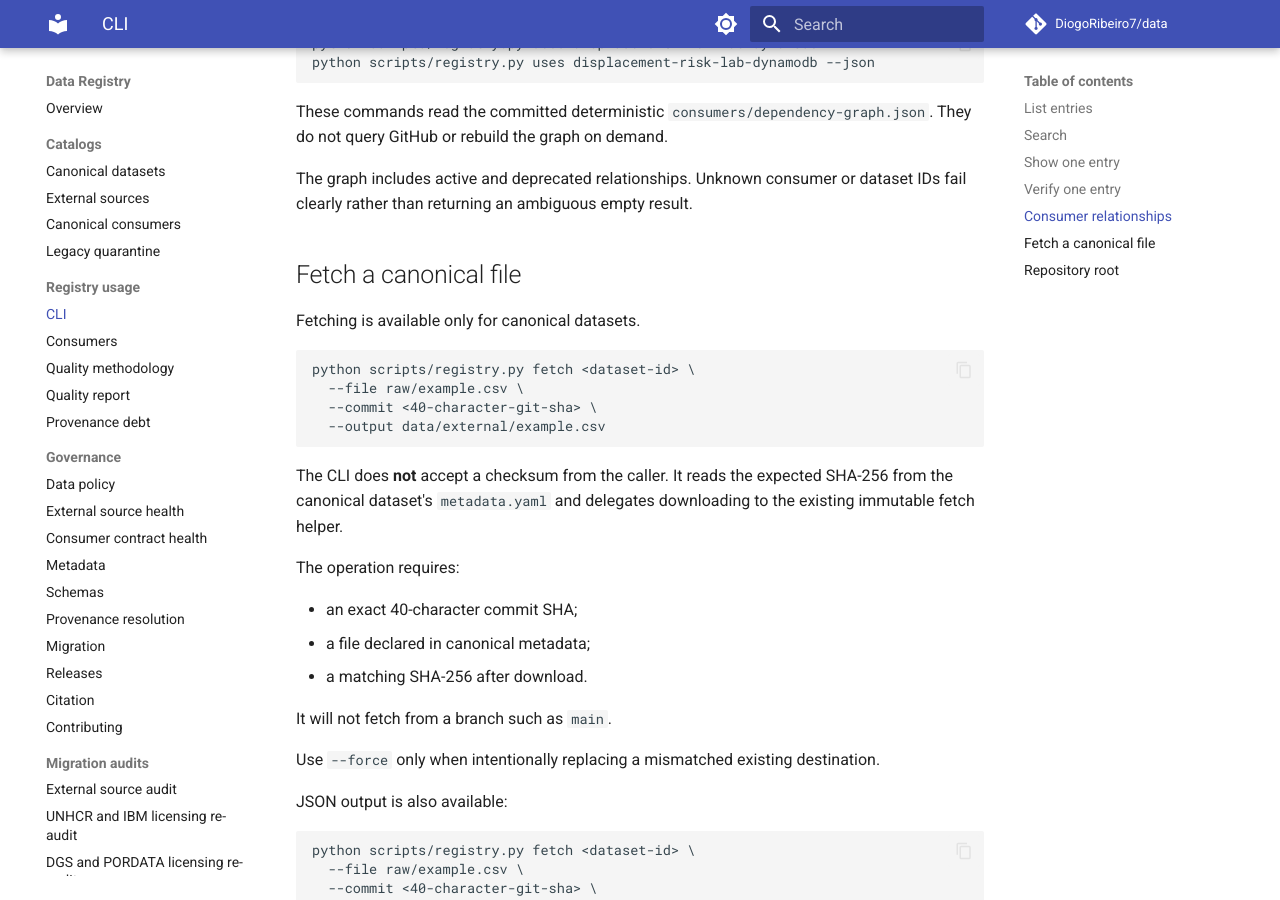
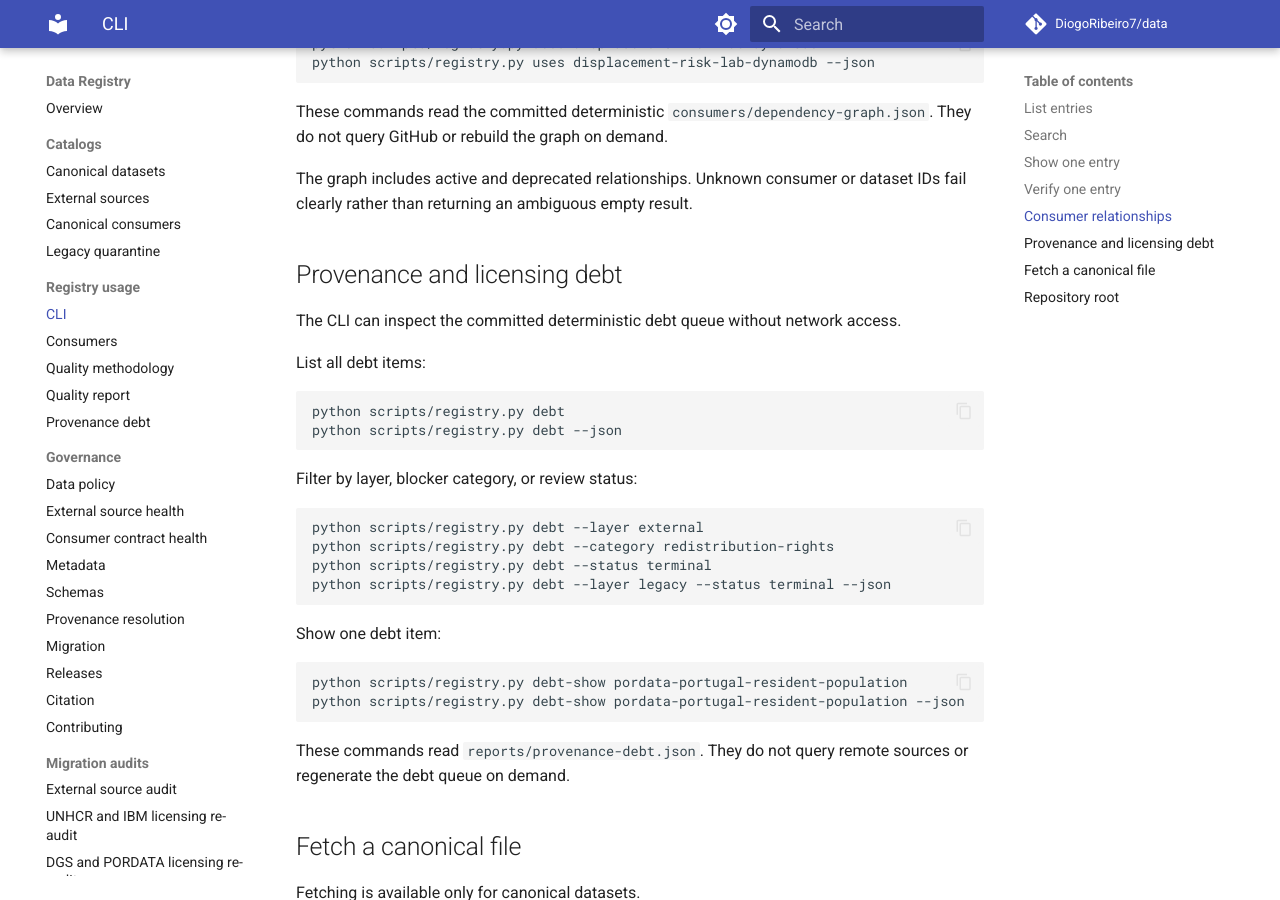
Before and after one commit to DiogoRibeiro7/data, an MkDocs documentation site: the page built from docs/CLI.md, in a window 1280 px wide and 900 px high, scrolled down 2155 px. Built offline with MkDocs 1.6.1 and Material for MkDocs 9.7.7, drawn with Linux system fonts in a browser that asks for light colours; comment, search, counter and statistics services are not loaded.

Commit message:
Document provenance debt CLI and quality metrics

````diff
--- a/docs/CLI.md
+++ b/docs/CLI.md
@@ -107,6 +107,37 @@ graph on demand.
 The graph includes active and deprecated relationships. Unknown consumer or
 dataset IDs fail clearly rather than returning an ambiguous empty result.
 
+## Provenance and licensing debt
+
+The CLI can inspect the committed deterministic debt queue without network
+access.
+
+List all debt items:
+
+```bash
+python scripts/registry.py debt
+python scripts/registry.py debt --json
+```
+
+Filter by layer, blocker category, or review status:
+
+```bash
+python scripts/registry.py debt --layer external
+python scripts/registry.py debt --category redistribution-rights
+python scripts/registry.py debt --status terminal
+python scripts/registry.py debt --layer legacy --status terminal --json
+```
+
+Show one debt item:
+
+```bash
+python scripts/registry.py debt-show pordata-portugal-resident-population
+python scripts/registry.py debt-show pordata-portugal-resident-population --json
+```
+
+These commands read `reports/provenance-debt.json`. They do not query remote
+sources or regenerate the debt queue on demand.
+
 ## Fetch a canonical file
 
 Fetching is available only for canonical datasets.
````
